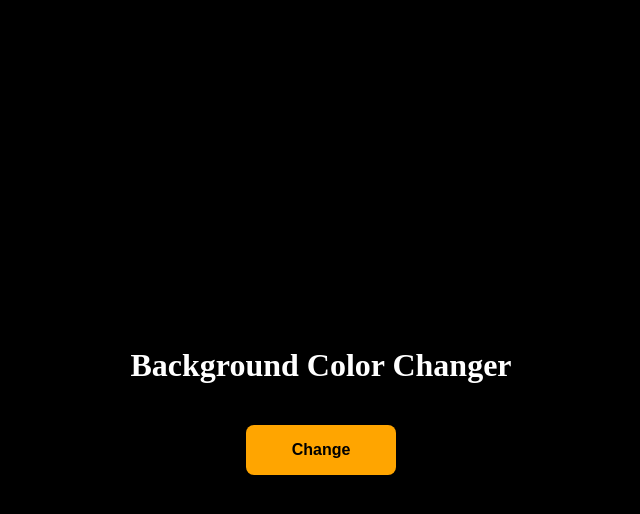
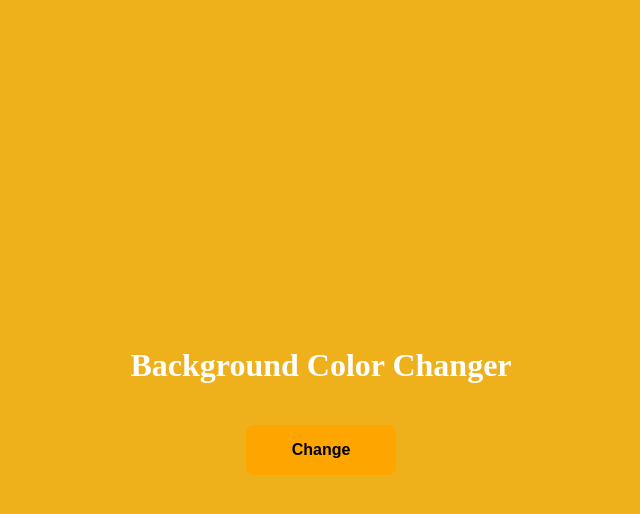
Before and after one commit to umeshraut2002/Cohort, a plain HTML site: page Projects-js/bg-color-changer/index.html in a window 1280 px wide. Both pictures are taken after a click on the button "Change". Shown: the whole page, without its empty margins (319-959 px from the left). Drawn offline with Linux system fonts and the light colour scheme.

Commit message:
background change completed

```diff
--- a/Projects-js/bg-color-changer/index.html
+++ b/Projects-js/bg-color-changer/index.html
@@ -9,7 +9,7 @@
 <body>
     <div id="main">
         <h1>Background Color Changer</h1>
-        <button id="btn">Change</button>
+        <button onclick="click()" id="btn">Change</button>
     </div>
     <script src="/Projects-js/bg-color-changer/script.js"></script>
 </body>
--- a/Projects-js/bg-color-changer/script.js
+++ b/Projects-js/bg-color-changer/script.js
@@ -0,0 +1,8 @@
+const btn = document.getElementById("btn");
+
+btn.addEventListener("click", () => {
+    let body = document.querySelector("body");
+
+    body.style.backgroundColor = `#${Math.floor(Math.random() * 16777215).toString(16).padStart(6, '0')}`;
+    // body.style.color = `#${Math.floor(Math.random() * 16777215).toString(16).padStart(6, '0')}`;
+})
```
